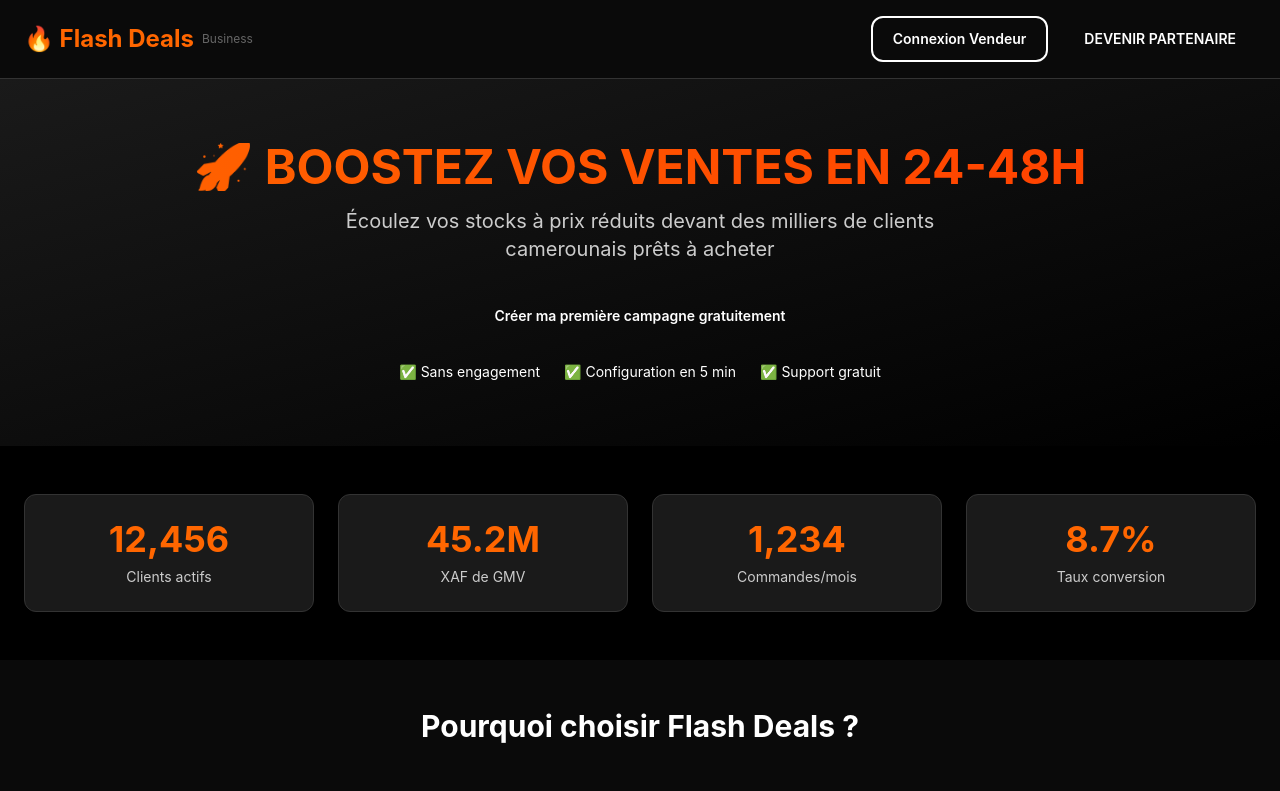
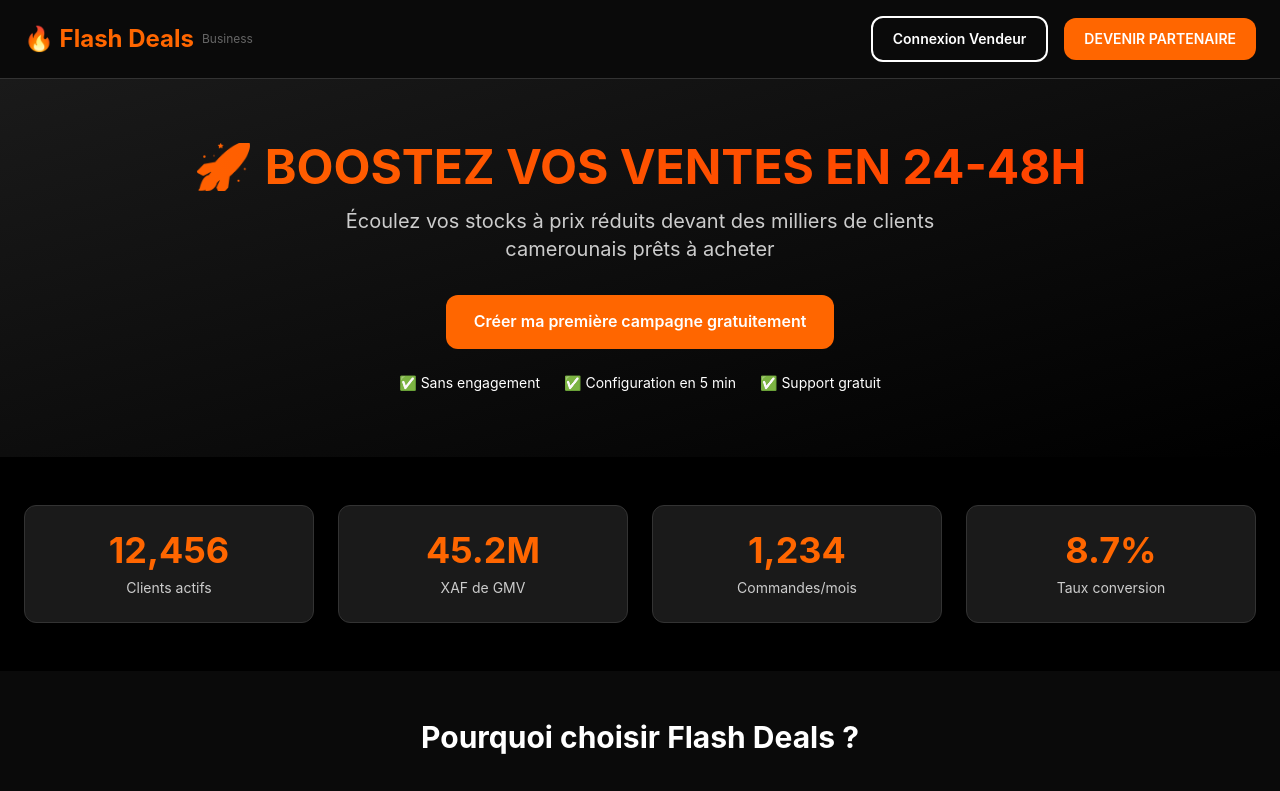
Before and after one commit to tenkeu-adrien/flash-deals, a Next.js app: page /vendeur in a window 1280 px wide. Shown: the top 791 px of the page. Built offline with nearby package versions, Linux system fonts and the light colour scheme; no server answers.

Commit message:
fix: rewrite Button with inline styles to guarantee orange background regardless of Tailwind

```diff
--- a/components/ui/Button.tsx
+++ b/components/ui/Button.tsx
@@ -1,6 +1,6 @@
 'use client';
 
-import { ReactNode } from 'react';
+import { ReactNode, CSSProperties } from 'react';
 
 interface ButtonProps {
   variant?: 'primary' | 'secondary' | 'success' | 'danger';
@@ -12,6 +12,36 @@
   disabled?: boolean;
 }
 
+const variantStyles: Record<string, CSSProperties> = {
+  primary: {
+    backgroundColor: '#FF6600',
+    color: '#FFFFFF',
+    border: 'none',
+  },
+  secondary: {
+    backgroundColor: 'transparent',
+    color: '#FFFFFF',
+    border: '2px solid #FFFFFF',
+  },
+  success: {
+    backgroundColor: '#00C853',
+    color: '#FFFFFF',
+    border: 'none',
+  },
+  danger: {
+    backgroundColor: '#FF3D00',
+    color: '#FFFFFF',
+    border: 'none',
+  },
+};
+
+const sizeStyles: Record<string, CSSProperties> = {
+  small: { padding: '6px 12px', fontSize: '13px' },
+  medium: { padding: '10px 20px', fontSize: '14px' },
+  large: { padding: '14px 28px', fontSize: '16px' },
+  block: { padding: '16px', fontSize: '16px', width: '100%', display: 'block' },
+};
+
 export default function Button({
   variant = 'primary',
   size = 'medium',
@@ -21,13 +51,23 @@
   type = 'button',
   disabled = false,
 }: ButtonProps) {
-  // Utiliser les classes CSS du HTML original
-  const variantClass = `btn-${variant}`;
-  const sizeClass = size === 'block' ? 'btn-block' : '';
+  const baseStyle: CSSProperties = {
+    borderRadius: '12px',
+    fontWeight: 600,
+    cursor: disabled ? 'not-allowed' : 'pointer',
+    transition: 'all 0.3s ease',
+    textAlign: 'center',
+    textDecoration: 'none',
+    display: 'inline-block',
+    opacity: disabled ? 0.6 : 1,
+    ...variantStyles[variant],
+    ...sizeStyles[size],
+  };
 
   return (
     <button
-      className={`btn ${variantClass} ${sizeClass} ${className}`}
+      style={baseStyle}
+      className={className}
       onClick={onClick}
       type={type}
       disabled={disabled}
```
